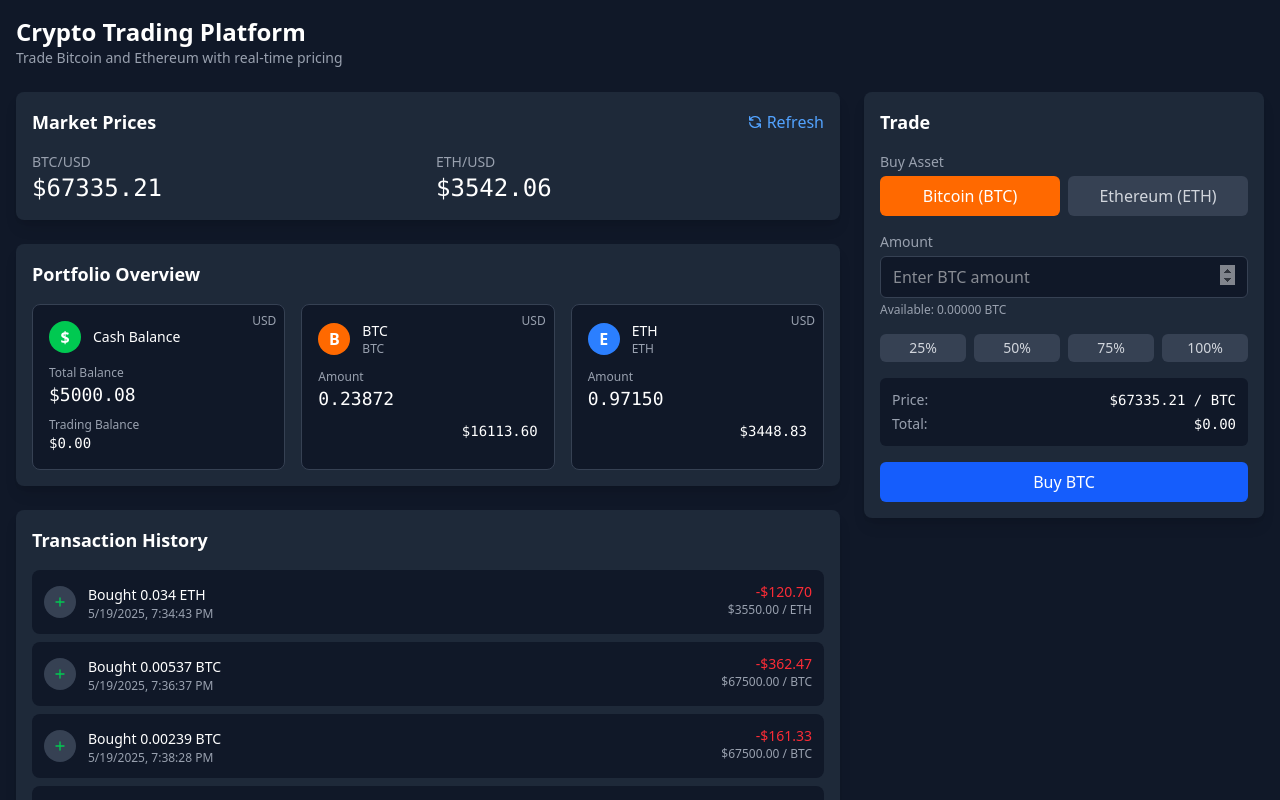
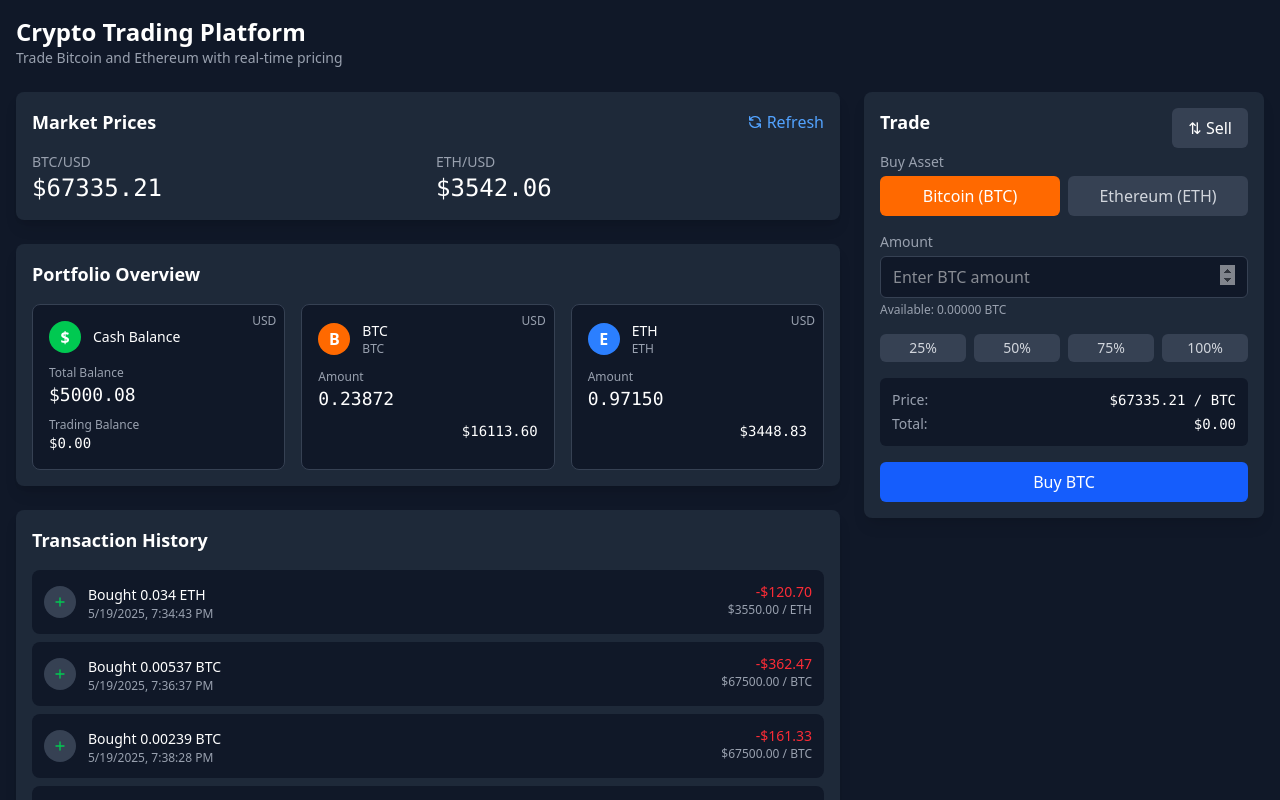
Before and after one commit to hakkm/ebanking-app-frontend-dep, an Angular app: page /crypto in a window 1280 px wide. Shown: the top 800 px of the page. Built offline with nearby package versions, Linux system fonts and the light colour scheme.

Commit message:
add switch sell/buy button to Trade Component

```diff
--- a/src/app/features/crypto/components/trade/trade.component.html
+++ b/src/app/features/crypto/components/trade/trade.component.html
@@ -1,5 +1,12 @@
-<div class="bg-gray-800 rounded-lg p-4 shadow-lg">
-  <h2 class="text-lg font-semibold mb-4">Trade</h2>
+<div class="bg-gray-800 rounded-lg p-4 shadow-lg relative">
+  <button
+    type="button"
+    class="absolute top-4 right-4 bg-gray-700 hover:bg-gray-600 text-white px-4 py-2 rounded-md transition-colors flex items-center gap-1"
+    (click)="toggleBuySell()">
+    <span *ngIf="isBuyMode">⇅ Sell</span>
+    <span *ngIf="!isBuyMode">⇅ Buy</span>
+  </button>
+  <h2 class="text-lg font-semibold mb-4">{{ isBuyMode ? 'Trade' : 'Trade' }}</h2>
 
   <div *ngIf="isLoading" class="flex justify-center items-center py-8">
     <div class="animate-spin rounded-full h-8 w-8 border-t-2 border-b-2 border-blue-500"></div>
@@ -9,7 +16,7 @@
     <form [formGroup]="tradeForm" (ngSubmit)="executeTrade()">
       <!-- Asset Selection -->
       <div class="mb-4">
-        <label class="block text-sm text-gray-400 mb-1">Buy Asset</label>
+        <label class="block text-sm text-gray-400 mb-1">{{ isBuyMode ? 'Buy Asset' : 'Sell Asset' }}</label>
         <div class="grid grid-cols-2 gap-2">
           <button
             type="button"
@@ -45,7 +52,7 @@
             class="w-full bg-gray-900 border border-gray-700 rounded-md py-2 px-3 text-white focus:outline-none focus:ring-2 focus:ring-blue-500 focus:border-transparent"
             placeholder="Enter BTC amount"
             [placeholder]="'Enter ' + selectedAsset + ' amount'">
-          <div class="text-xs text-gray-400 mt-1">Available: 0.00000 BTC</div>
+          <div class="text-xs text-gray-400 mt-1">Available: 0.00000 {{ selectedAsset }}</div>
         </div>
       </div>
 
@@ -103,7 +110,7 @@
         type="submit"
         class="w-full bg-blue-600 hover:bg-blue-500 text-white py-2 px-4 rounded-md transition-colors focus:outline-none focus:ring-2 focus:ring-blue-500 focus:ring-offset-2 focus:ring-offset-gray-800"
         [disabled]="tradeForm.invalid || isSubmitting">
-        <span *ngIf="!isSubmitting">Buy {{ selectedAsset }}</span>
+        <span *ngIf="!isSubmitting">{{ isBuyMode ? 'Buy' : 'Sell' }} {{ selectedAsset }}</span>
         <span *ngIf="isSubmitting" class="flex items-center justify-center">
           <div class="animate-spin rounded-full h-4 w-4 border-t-2 border-b-2 border-white mr-2"></div>
           Processing...
--- a/src/app/features/crypto/components/trade/trade.component.ts
+++ b/src/app/features/crypto/components/trade/trade.component.ts
@@ -21,6 +21,9 @@ export class TradeComponent implements OnInit {
 
   // For percentage buttons
   availableBtc = 0;
+
+  // Add buy/sell mode
+  isBuyMode = true;
 
   constructor(
     private fb: FormBuilder,
@@ -77,6 +80,10 @@ export class TradeComponent implements OnInit {
     this.tradeForm.patchValue({ amount });
   }
 
+  toggleBuySell() {
+    this.isBuyMode = !this.isBuyMode;
+  }
+
   executeTrade(): void {
     if (this.tradeForm.invalid) {
       this.errorMessage = 'Please enter a valid amount';
@@ -90,7 +97,7 @@ export class TradeComponent implements OnInit {
     const tradeRequest = {
       symbol: this.tradeForm.get('asset')?.value,
       amount: parseFloat(this.tradeForm.get('amount')?.value),
-      action: 'buy'
+      action: this.isBuyMode ? 'buy' : 'sell'
     };
 
     // Comment out the actual API call in our mock implementation
```
